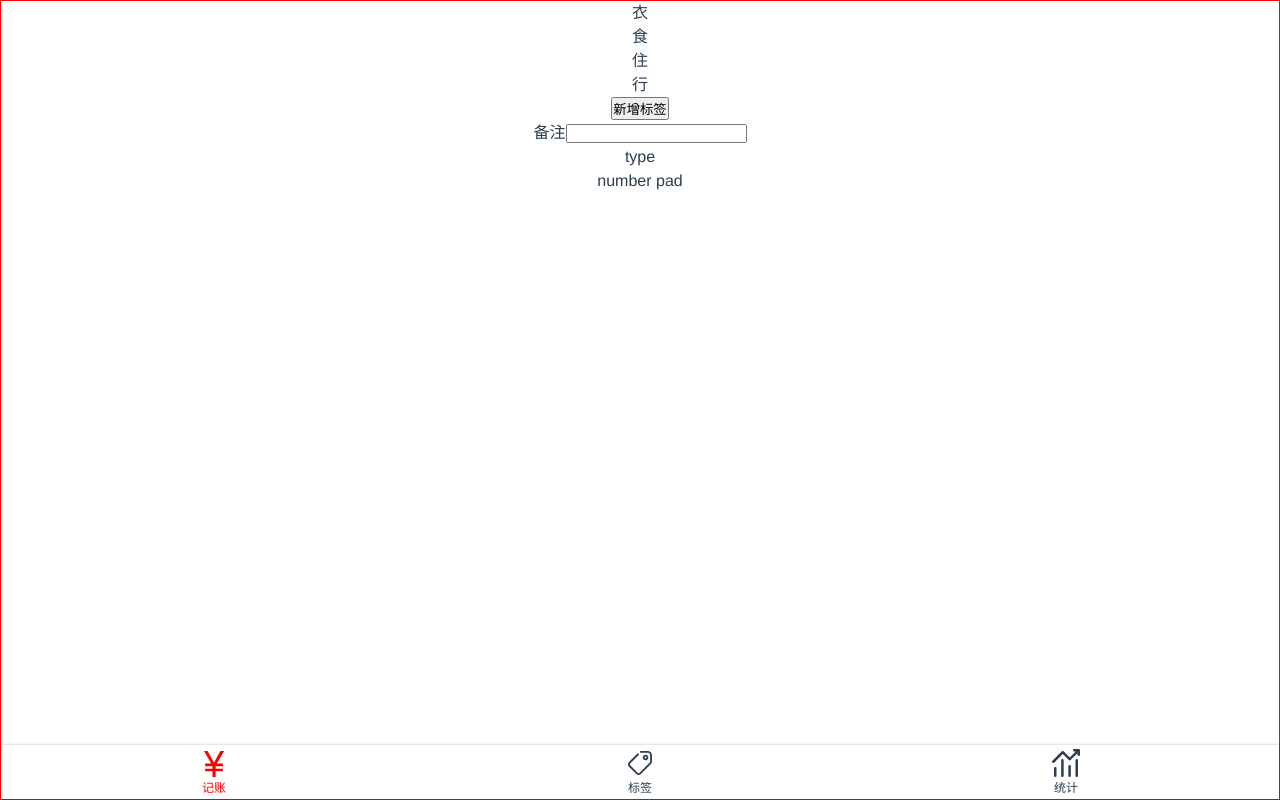
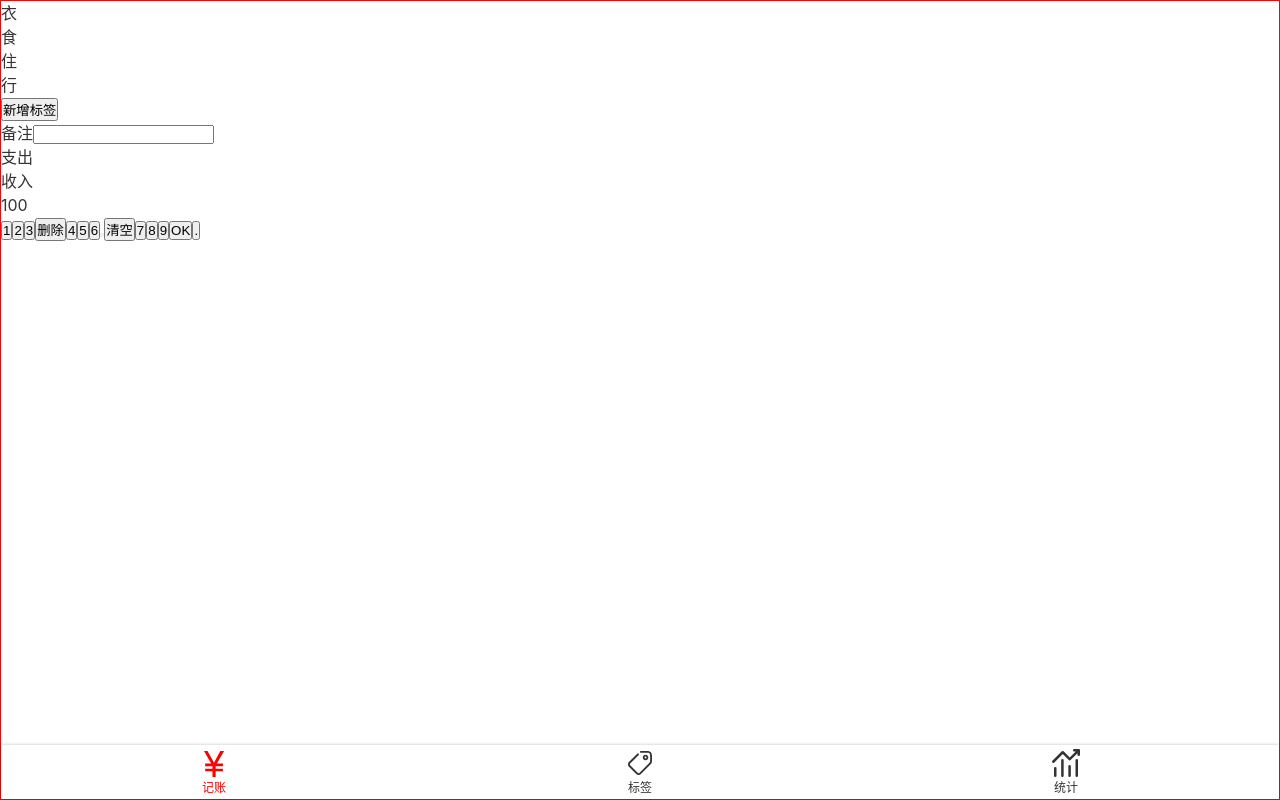
Before and after one commit to GeekyGuang/dobby-vue-code, a Vue app: page /#/money in a window 1280 px wide. Built offline with nearby package versions, Linux system fonts and the light colour scheme.

Commit message:
添加全局样式和变量

```diff
--- a/src/App.vue
+++ b/src/App.vue
@@ -5,36 +5,14 @@
 </template>
 
 <style lang="scss">
-* {
-  margin: 0;
-  padding: 0;
-  box-sizing: border-box;
-}
+@import '~@/assets/style/reset';
+@import '~@/assets/style/helper.scss';
+
 body {
+  -webkit-font-smoothing: antialiased;
+  -moz-osx-font-smoothing: grayscale;
+  font-family: $font-hei;
+  color: #333;
   line-height: 1.5;
 }
-a {
-  text-decoration: none;
-  color: inherit;
-}
-#app {
-  font-family: Avenir, Helvetica, Arial, sans-serif;
-  -webkit-font-smoothing: antialiased;
-  -moz-osx-font-smoothing: grayscale;
-  text-align: center;
-  color: #2c3e50;
-}
-
-#nav {
-  padding: 30px;
-
-  a {
-    font-weight: bold;
-    color: #2c3e50;
-
-    &.router-link-exact-active {
-      color: #42b983;
-    }
-  }
-}
 </style>
--- /dev/null
+++ b/src/assets/style/helper.scss
@@ -0,0 +1,5 @@
+$font-hei: -apple-system, "Noto Sans", "Helvetica Neue", Helvetica, "Nimbus Sans L", Arial, "Liberation Sans", "PingFang SC", "Hiragino Sans GB", "Noto Sans CJK SC", "Source Han Sans SC", "Source Han Sans CN", "Microsoft YaHei", "Wenquanyi Micro Hei", "WenQuanYi Zen Hei", "ST Heiti", SimHei, "WenQuanYi Zen Hei Sharp", sans-serif;
+$font-kai: Baskerville, Georgia, "Liberation Serif", "Kaiti SC", STKaiti, "AR PL UKai CN", "AR PL UKai HK", "AR PL UKai TW", "AR PL UKai TW MBE", "AR PL KaitiM GB", KaiTi, KaiTi_GB2312, DFKai-SB, "TW\-Kai", serif;
+$font-song: Georgia, "Nimbus Roman No9 L", "Songti SC", "Noto Serif CJK SC", "Source Han Serif SC", "Source Han Serif CN", STSong, "AR PL New Sung", "AR PL SungtiL GB", NSimSun, SimSun, "TW\-Sung", "WenQuanYi Bitmap Song", "AR PL UMing CN", "AR PL UMing HK", "AR PL UMing TW", "AR PL UMing TW MBE", PMingLiU, MingLiU, serif;
+
+$color-heightlight: #f00;
--- /dev/null
+++ b/src/assets/style/reset.scss
@@ -0,0 +1,13 @@
+* {
+    margin: 0;
+    padding: 0;
+    box-sizing: border-box;
+}
+body {
+    line-height: 1.5;
+}
+
+a {
+    text-decoration: none;
+    color: inherit;
+}
--- a/src/components/Nav.vue
+++ b/src/components/Nav.vue
@@ -23,6 +23,7 @@ export default{
 </script>
 
 <style lang="scss" scoped>
+@import '~@/assets/style/helper.scss';
  nav {
    display: flex;
    box-shadow: 0 0 3px rgba(0, 0, 0, 0.25);
@@ -43,7 +44,7 @@ export default{
    }
 
    > .item.selected {
-     color: red;
+     color: $color-heightlight;
    }
  }
 </style>
--- a/src/views/Money.vue
+++ b/src/views/Money.vue
@@ -17,9 +17,31 @@
         <input type="text">
       </label>
     </div>
-    <div>type</div>
-    <div>number pad</div>
-
+    <div>
+      <ul class="types">
+        <li class="selected">支出</li>
+        <li>收入</li>
+      </ul>
+    </div>
+    <div class="numberPad">
+      <div class="output">100</div>
+      <div class="buttons">
+        <button>1</button>
+        <button>2</button>
+        <button>3</button>
+        <button>删除</button>
+        <button>4</button>
+        <button>5</button>
+        <button>6</button>
+        <button></button>
+        <button>清空</button>
+        <button>7</button>
+        <button>8</button>
+        <button>9</button>
+        <button>OK</button>
+        <button>.</button>
+      </div>
+    </div>
   </Layout>
 </template>
 
```
